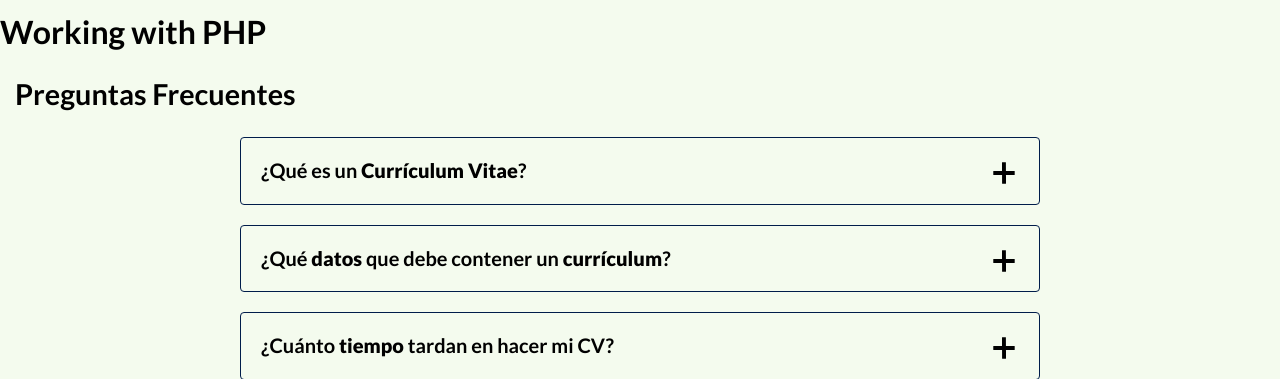
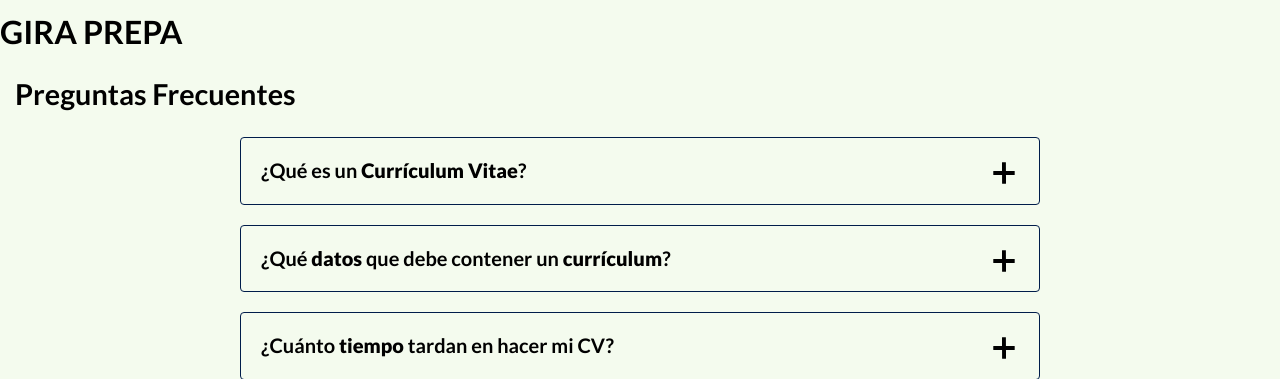
Before and after one commit to esgaelramos/html, a PHP site: page / in a window 1280 px wide. Shown: the part 52-431 px from the top of the page. Run offline with PHP 8.4, Linux system fonts and the light colour scheme; some libraries are stand-ins or nearby versions.

Commit message:
Change H1

```diff
--- a/index.php
+++ b/index.php
@@ -1 +1 @@
-<?php require('./layout/header.php') ?><head><title>GIRA PREPA | COMIPEMS</title><meta name=description content><meta name=keywords content="gira prepa, comipems,"></head><main><h1>Working with PHP</h1><?php require('./layout/faqs.php') ?></main><?php require('./layout/footer.php') ?>
+<?php require('./layout/header.php') ?><head><title>GIRA PREPA | COMIPEMS</title><meta name=description content><meta name=keywords content="gira prepa, comipems,"></head><main><h1>GIRA PREPA</h1><?php require('./layout/faqs.php') ?></main><?php require('./layout/footer.php') ?>
```
